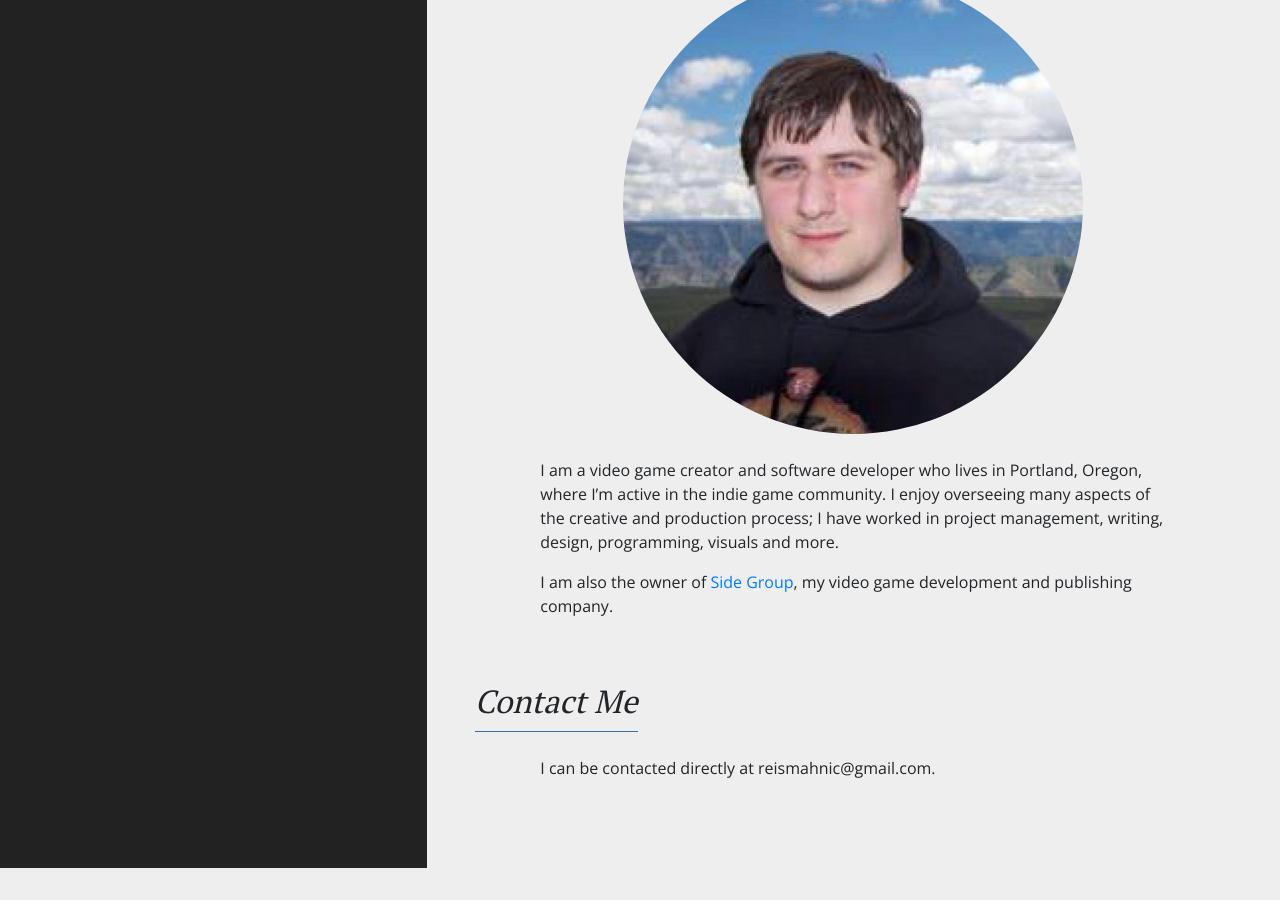
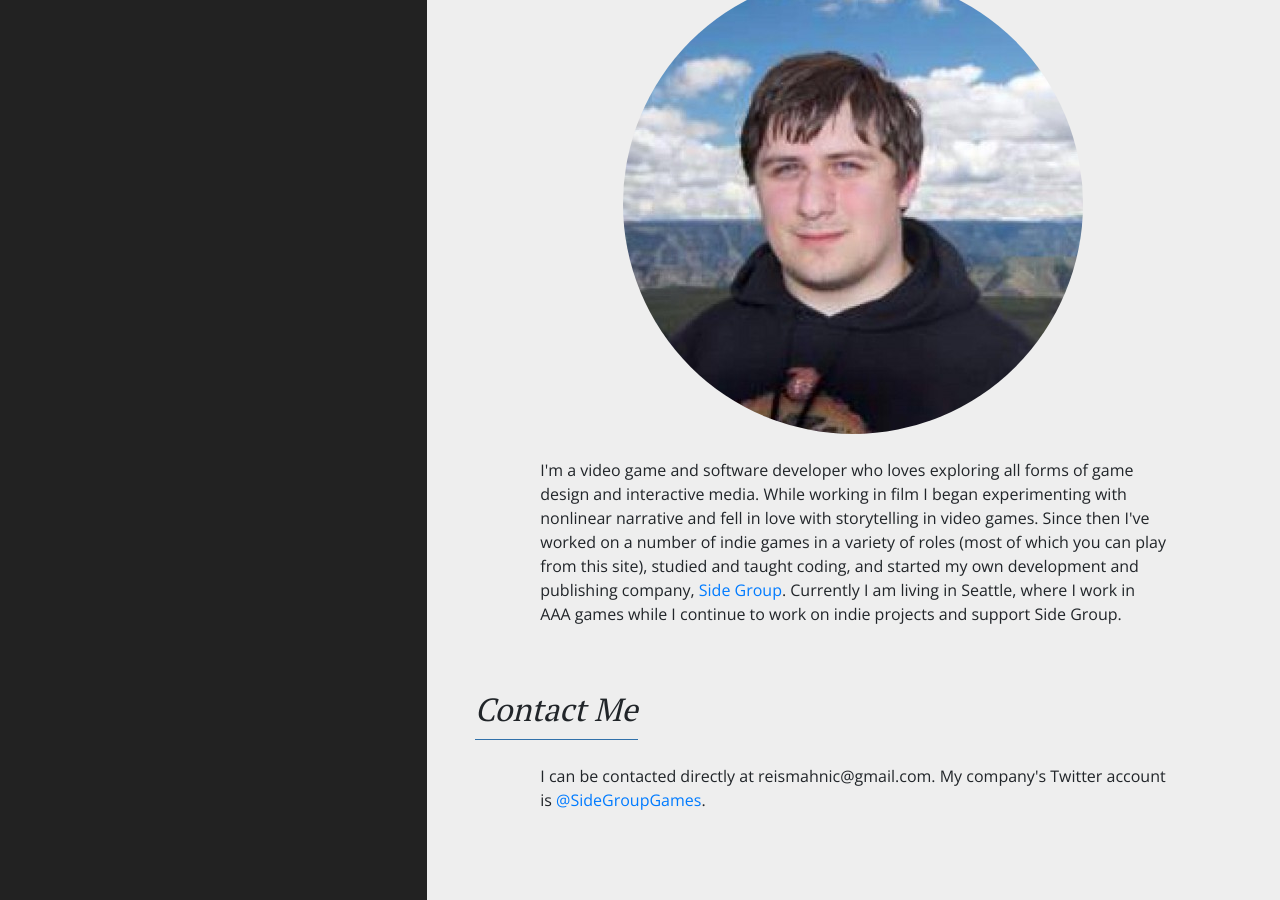
Before and after one commit to reismahnic/reis-mahnic, a Jekyll site: the page built from index.html, in a window 1280 px wide and 900 px high, scrolled down 2628 px. Built offline with Jekyll 4.4.1, drawn with Linux system fonts in a browser that asks for light colours; before the commit the page ends 3496 px from its top, so only the background shows below that.

Commit message:
Update home.html

```diff
--- a/_layouts/home.html
+++ b/_layouts/home.html
@@ -59,9 +59,7 @@ title: Reis Mahnic - Video Games and Software Development
     </div>
     <div class="row mb-5" id ="contact">
         <div class="col-auto col-sm-auto col-md-10 text-center mx-auto"><img class="rounded-circle mb-4" src="/assets/images/12961195.jpeg">
-            <p class="text-left">I am a video game creator and software developer who lives in Portland, Oregon, where I’m active in the indie game community. I enjoy overseeing many aspects of the creative and production process; I have worked in project management,
-                writing, design, programming, visuals and more.</p>
-            <p class="text-left">I am also the owner of <a href="http://www.sidegroupgames.com/" target="_blank">Side Group</a>, my video game development and publishing company.</p>
+            <p class="text-left">I'm a video game and software developer who loves exploring all forms of game design and interactive media. While working in film I began experimenting with nonlinear narrative and fell in love with storytelling in video games. Since then I've worked on a number of indie games in a variety of roles (most of which you can play from this site), studied and taught coding, and started my own development and publishing company, <a href="http://www.sidegroupgames.com/" target="_blank">Side Group</a>. Currently I am living in Seattle, where I work in AAA games while I continue to work on indie projects and support Side Group.</p>
         </div>
     </div>
     <div class="row">
@@ -71,7 +69,8 @@ title: Reis Mahnic - Video Games and Software Development
     </div>
     <div class="row mb-4">
         <div class="col-auto col-sm-auto col-md-10 text-center mx-auto">
-            <p class="text-left">I can be contacted directly at reismahnic@gmail.com.</p>
+            <p class="text-left">I can be contacted directly at reismahnic@gmail.com.
+My company's Twitter account is <a href="https://twitter.com/sidegroupgames" target="_blank">@SideGroupGames</a>.</p>
         </div>
     </div>
 {% include footer.html %}
```
